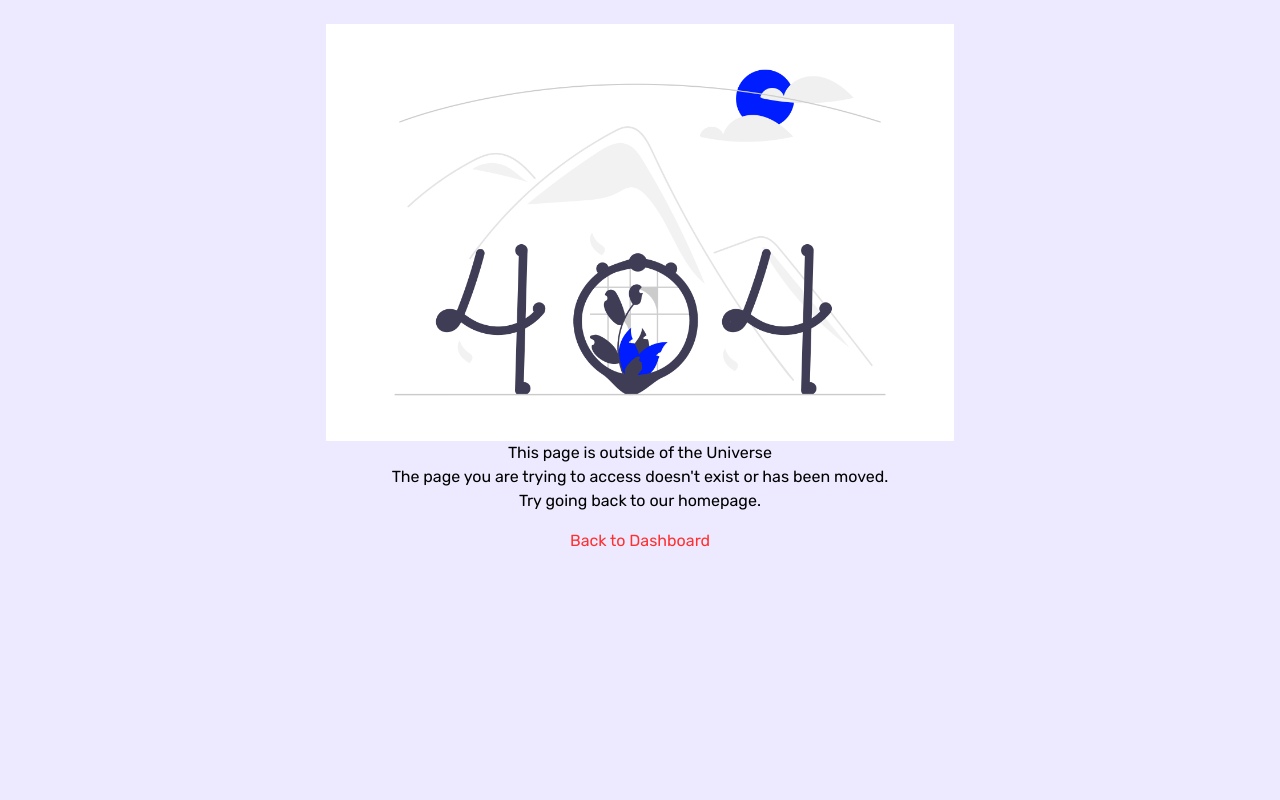
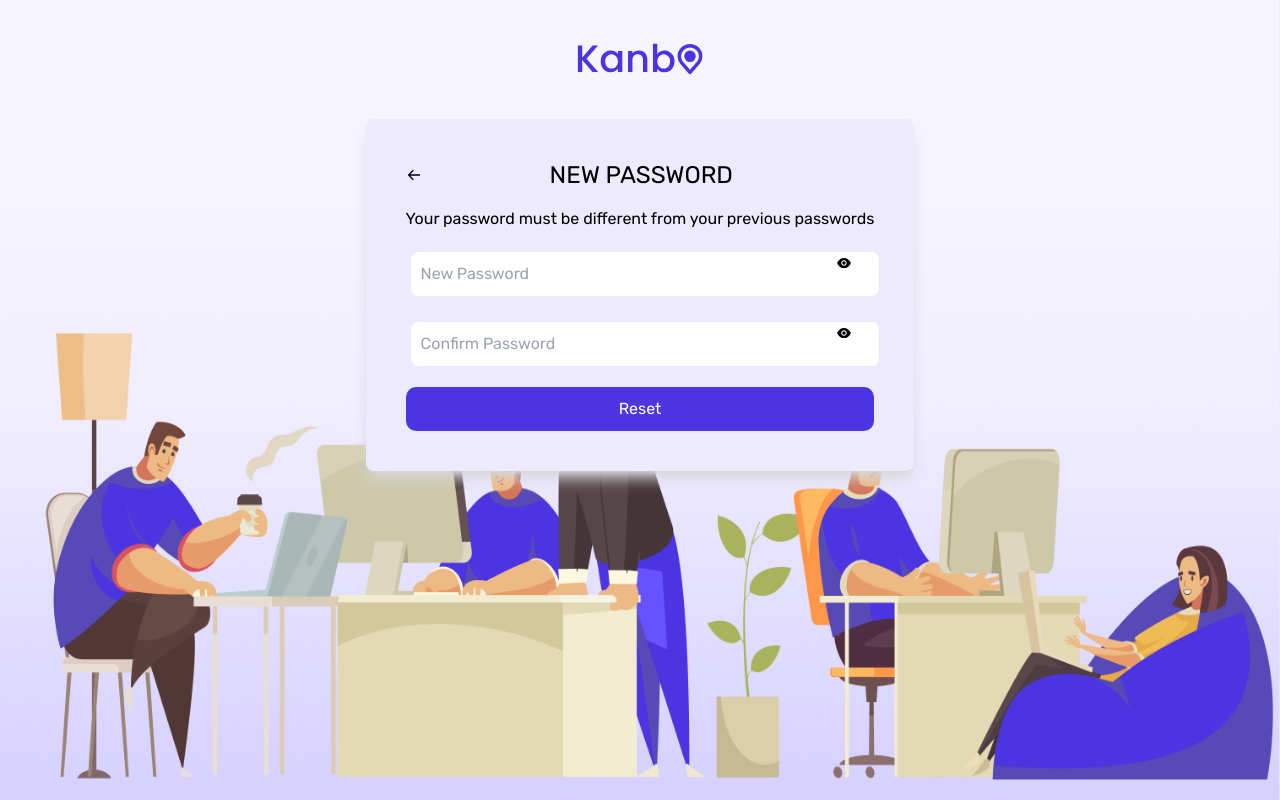
Before and after one commit to Kel2-Kanbo/Kanbo-web, a React (Create React App) app: page /new-pw in a window 1280 px wide. Built offline with nearby package versions, Linux system fonts and the light colour scheme; the HTML template or start-up script is replaced by a standard one.

Commit message:
feat: slicing design NewPassword Page and ForgotPassword Page

```diff
--- a/src/App.js
+++ b/src/App.js
@@ -11,6 +11,8 @@
 import CreateUpdateRoom from './Pages/CreateUpdateRoom';
 import Register from './Pages/Register';
 import Building from './Pages/Building';
+import ForgotPassword from "./Pages/ForgotPassword";
+import NewPassword from "./Pages/NewPassword";
 
 function App() {
   return (
@@ -19,6 +21,8 @@
       <Router>
         <Routes>
           <Route path="/" element={<Login />} />
+          <Route path="/forgot" element={<ForgotPassword />} />
+          <Route path="/new-pw" element={<NewPassword />} />
           <Route path="/dashboard" element={<Dashboard />} />
           <Route path="/complex" element={<Complex />} />
           <Route path="/building" element={<Building />} />
--- /dev/null
+++ b/src/Pages/ForgotPassword/index.jsx
@@ -0,0 +1,110 @@
+import React, { useState } from "react";
+import { BiArrowBack } from "react-icons/bi";
+import { useNavigate } from "react-router-dom";
+import { Link } from "react-router-dom";
+import styled from "@emotion/styled";
+import Swal from "sweetalert2";
+
+import Background from "../../Assets/Admin.png";
+import Logo from "../../Components/Logo";
+import FormInput from "../../Components/FormInput";
+import Button from "../../Components/Button";
+
+export default function ForgotPassword() {
+  const navigate = useNavigate();
+
+  const [inputs, setInputs] = useState([
+    {
+      id: 0,
+      type: "email",
+      placeholder: "youremail@gmail.com",
+      value: "",
+      pattern: "^[a-z0-9._%+-]+@[a-z0-9.-]+.[a-z]{2,4}$",
+      err: "Email must be valid",
+    },
+  ]);
+
+  const handleChange = (value, index) => {
+    const newInputs = { ...inputs[index], value };
+    const newInputsArr = [...inputs];
+    newInputsArr[index] = newInputs;
+    setInputs(newInputsArr);
+  };
+
+  const _handleSend = (e) => {
+    e.preventDefault();
+
+    Swal.fire({
+      title: "Intructions Sent",
+      text: `We sent instructions to change your password to yaya@gmail.com, please check bot your inbox and spam folder`,
+      confirmButtonColor: "#4C35E0",
+      confirmButtonText: "Ok!",
+    }).then((result) => {
+      if (result.isConfirmed) {
+        navigate("/new-pw");
+      }
+    });
+  };
+
+  const backgroundImage = {
+    backgroundImage: `url(${Background})`,
+    backgroundSize: "100% 100%",
+  };
+
+  return (
+    <ForgotPasswordWrap className="flex h-screen" style={backgroundImage}>
+      <Logo />
+      <div className="m-8">
+        <form className="max-w-lg m-auto bg-current bg-primary-white rounded-lg shadow-lg shadow-primary-gray3 p-10 ">
+          <div className="flex justify-start gap-32 w-full items-center mb-4">
+            <Link className="cursor-pointer" to='/'>
+            <BiArrowBack />
+            </Link>
+
+            <h1 className="text-2xl">RESET PASSWORD</h1>
+          </div>
+          <p>
+            Enter the email associated with your account and we will send
+            instructions to reset your password
+          </p>
+          <div>
+            {inputs.map((input, inputIdx) => (
+              <div key={inputIdx}>
+                <FormInput
+                  className="peer"
+                  {...input}
+                  value={input.value}
+                  type={input.type}
+                  required
+                  onChange={(e) => handleChange(e.target.value, inputIdx)}
+                />
+              </div>
+            ))}
+
+            <Button onClick={_handleSend} type="submit" className="mt-2">
+              Send
+            </Button>
+
+            <div className="mt-4 text-center">
+              <p className="text-sm">
+                Didn't recieve the email? Check ypur span folder or{" "}
+                <a className="text-primary-blue" href="/register">
+                  Resend email
+                </a>
+              </p>
+            </div>
+          </div>
+        </form>
+      </div>
+    </ForgotPasswordWrap>
+  );
+}
+
+const ForgotPasswordWrap = styled.div`
+  width: 100%;
+  height: 100vh;
+  padding: 30px;
+  display: flex;
+  flex-direction: column;
+  align-items: center;
+`;
--- /dev/null
+++ b/src/Pages/NewPassword/index.jsx
@@ -0,0 +1,139 @@
+import React, { useState } from "react";
+import { Link } from "react-router-dom";
+import { AiFillEye, AiFillEyeInvisible } from "react-icons/ai";
+import { useNavigate } from "react-router-dom";
+import { BiArrowBack } from "react-icons/bi";
+import styled from "@emotion/styled";
+
+import Logo from "../../Components/Logo";
+import FormInput from "../../Components/FormInput";
+import Button from "../../Components/Button";
+import Background from "../../Assets/Admin.png";
+
+export default function NewPassword() {
+  const navigate = useNavigate();
+
+  const [inputs, setInputs] = useState([
+    {
+      id: 0,
+      type: "password",
+      placeholder: "New Password",
+      value: "",
+      pattern: /^[A-Za-z0-9]{6,12}$/,
+      err: "Must be at least 8 characters",
+
+    },
+    {
+      id: 1,
+      type: "password",
+      placeholder: "Confirm Password",
+      value: "",
+      pattern: /^[A-Za-z0-9]{6,12}$/,
+      err: "Both passwords must match",
+
+    },
+  ]);
+
+  const [isPasswordShown, setIsPasswordShown] = useState(false);
+  const handleClickPassword = () => {
+    setIsPasswordShown(!isPasswordShown);
+  };
+
+  const handleReset = (e) => {
+    e.preventDefault();
+    navigate("/");
+  };
+
+  const [error, setError] = useState({
+    password: "",
+    confirmPassword: "",
+  });
+
+  const handleChange = (value, index) => {
+    if(inputs[index].pattern.test(value)){
+      setError({
+        [inputs[index].pattern]: "",
+      });
+    } else {
+      setError({
+        [inputs[index].pattern]: inputs[index].err,
+      });
+    }
+
+    const newInputs = { ...inputs[index], value };
+    // console.log(newInputs);
+    const newInputsArr = [...inputs];
+    newInputsArr[index] = newInputs;
+    setInputs(newInputsArr);
+  };
+
+  console.log(inputs);
+
+  const backgroundImage = {
+    backgroundImage: `url(${Background})`,
+    backgroundSize: "100% 100%",
+  };
+
+  return (
+    <LoginWrap className="flex h-screen" style={backgroundImage}>
+      <Logo />
+      <div className="m-8">
+        <form className="max-w-xl w-full m-auto bg-current bg-secondary-softblue rounded-lg shadow-lg shadow-primary-gray3 p-10 ">
+          <div className="flex justify-start gap-32 w-full items-center mb-4">
+            <Link className="cursor-pointer" to="/">
+              <BiArrowBack />
+            </Link>
+            <h1 className="text-2xl">NEW PASSWORD</h1>
+          </div>
+          <p className="mb-4">
+            Your password must be different from your previous passwords
+          </p>
+          <div>
+            {inputs.map((input, inputIdx) => (
+              <div key={inputIdx} className='mb-4'>
+                <FormInput
+                  className="peer"
+                  {...input}
+                  value={input.value}
+                  type={
+                    input.type === "password"
+                      ? isPasswordShown
+                        ? "text"
+                        : "password"
+                      : input.type
+                  }
+                  required
+                  onChange={(e) => handleChange(e.target.value, inputIdx)}
+                />
+                <button
+                  className="show-password -mt-12 h-8 -ml-12"
+                  onClick={handleClickPassword}
+                >
+                  {isPasswordShown ? <AiFillEyeInvisible /> : <AiFillEye />}
+                </button>
+                {/* {error[input.pattern] && (
+                  <p className="text-red-500 text-xs italic">
+                    {error[input.pattern]}
+                  </p>
+                )} */}
+              </div>
+            ))}
+
+            <Button onClick={handleReset} type="submit">
+              Reset
+            </Button>
+          </div>
+        </form>
+      </div>
+    </LoginWrap>
+  );
+}
+
+const LoginWrap = styled.div`
+  width: 100%;
+  height: 100vh;
+  padding: 30px;
+  display: flex;
+  flex-direction: column;
+  align-items: center;
+`;
```
